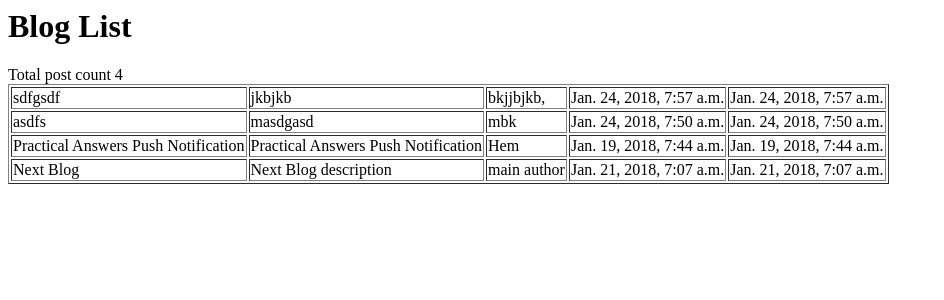
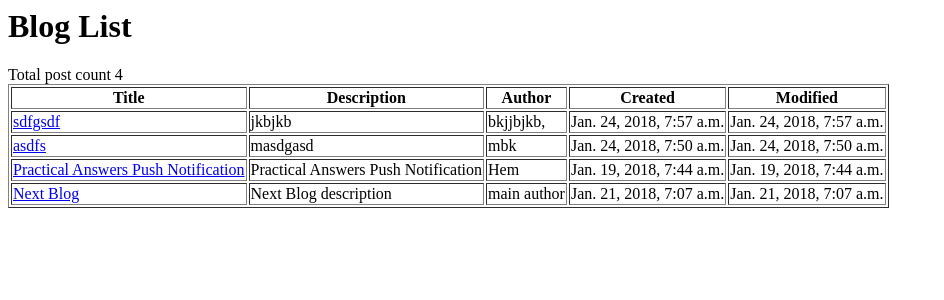
Before and after one commit to hereshem/Python-HCOE, a Django app: page /blog/ in a window 1280 px wide. Shown: the top 300 px of the page, without its empty margins (0-944 px from the left). Run offline with Django 3.2, Linux system fonts and the light colour scheme; data comes from the database, SQL or seed files in the repository; both versions use the stored data as it was after the commit.

Commit message:
template added

```diff
--- /dev/null
+++ b/blog/templates/base.html
@@ -0,0 +1,10 @@
+<html>
+    <head>
+        <title>
+            {% block title %}{% endblock %}
+        </title>
+    </head>
+    <body>
+        {% block content %}{% endblock %}
+    </body>
+</html>
--- a/blog/templates/detail.html
+++ b/blog/templates/detail.html
@@ -1 +1,2 @@
-{{ data.title }}
+<h1>{{ data.title }}</h1>
+<p>{{ data.description }}</p>
--- a/blog/templates/index.html
+++ b/blog/templates/index.html
@@ -1,11 +1,25 @@
+{% extends "base.html" %}
+
+{% block title %}
+    This is index page
+{% endblock %}
+
+{% block content %}
 <h1> Blog List</h1>
 
 Total post count {{ count }} <br/>
 
 <table border="1">
+<tr>
+    <th>Title</th>
+    <th>Description</th>
+    <th>Author</th>
+    <th>Created</th>
+    <th>Modified</th>
+</tr>
 {% for d in data %}
     <tr>
-        <td>{{ d.title }}</td>
+        <td><a href="/blog/{{ d.id }}">{{ d.title }}</a></td>
         <td>{{ d.description }}</td>
         <td>{{ d.author }}</td>
         <td>{{ d.created }}</td>
@@ -14,3 +28,6 @@ Total post count {{ count }} <br/>
 {% endfor %}
 
 </table>
+
+
+{% endblock %}
--- a/blog/views.py
+++ b/blog/views.py
@@ -1,5 +1,8 @@
+from django.contrib.sessions import serializers
+from django.db.migrations import serializer
+from django.http.response import HttpResponse
 from django.shortcuts import render
-
+from django.core import serializers
 from .models import Blog
 # Create your views here.
 
@@ -16,3 +19,6 @@ def detail(request, id):
     data = Blog.objects.get(pk=id)
     dictionary = {"data": data}
     return render(request, 'detail.html', dictionary)
+
+def sendJson(request):
+    return HttpResponse(serializers.serialize("json", Blog.objects.all()))
--- a/hcoe/urls.py
+++ b/hcoe/urls.py
@@ -16,11 +16,12 @@ Including another URLconf
 from django.contrib import admin
 from django.urls import path, include
 
-from blog.views import index, detail
+from blog.views import index, detail, sendJson
 
 urlpatterns = [
     path('admin/', admin.site.urls),
     path('blog/', include('blog.urls')),
     # path('test/', index),
     # path('test/<int:id>', detail)
+    # path('api/', sendJson)
 ]
```
Also changed, not shown: db.sqlite3.
